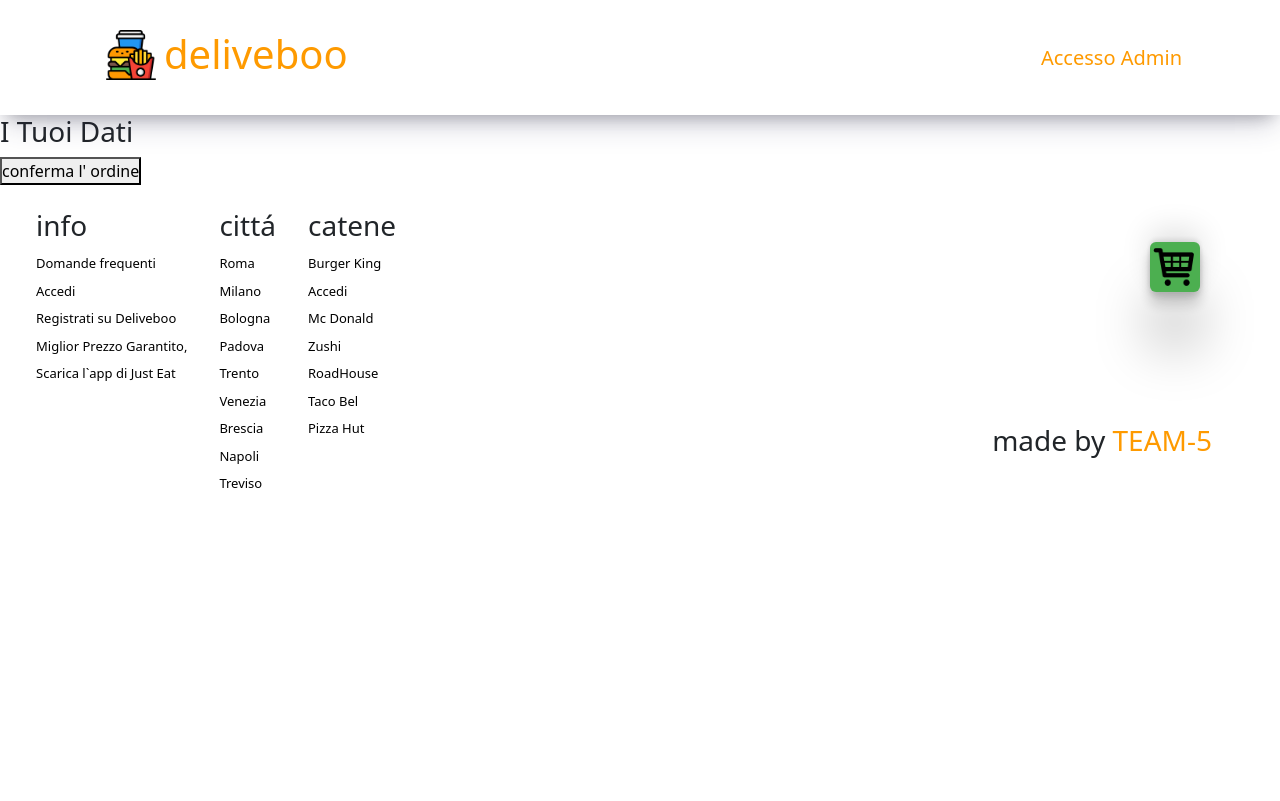
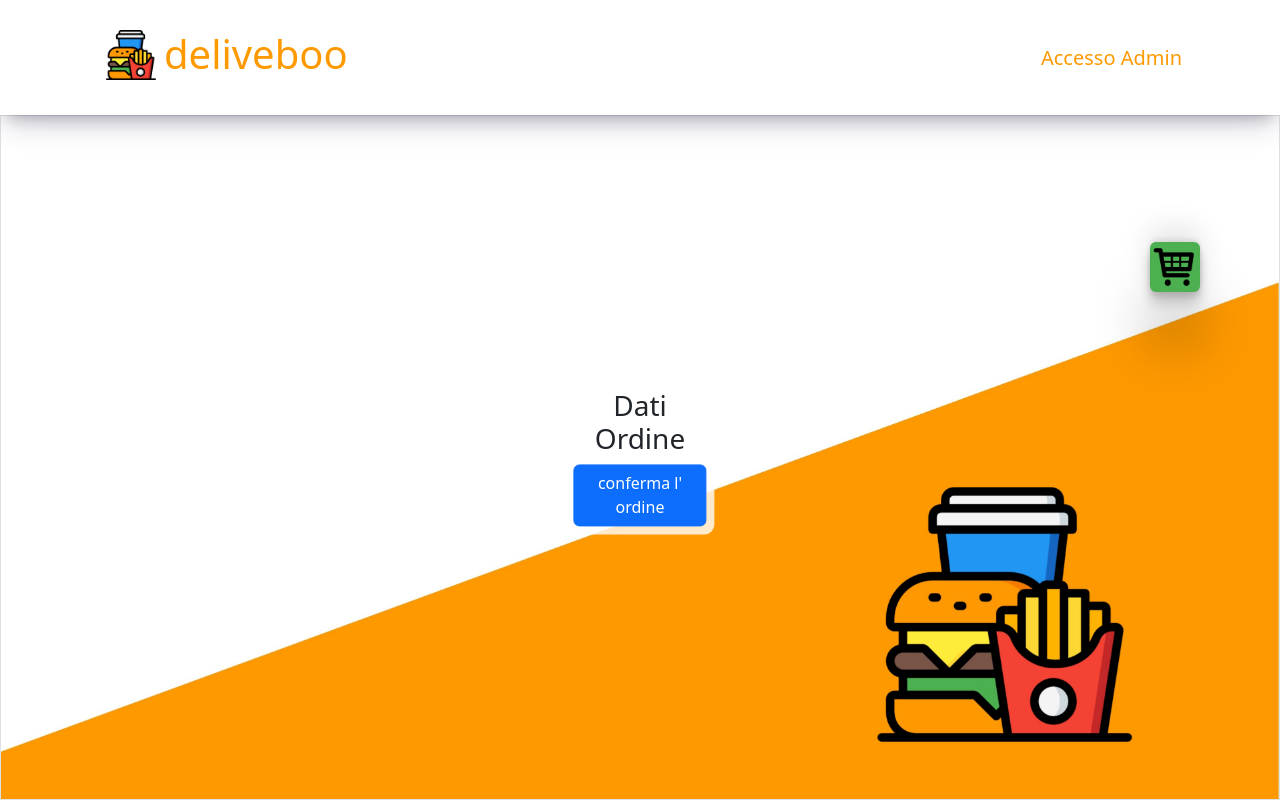
Before and after one commit to FrancescoBonandin/team-5-deliveboo-vue, a Vue app: page /restaurant/CheckoutPage/OrderSubmit in a window 1280 px wide. Shown: the top 801 px of the page. Built offline with nearby package versions, Linux system fonts and the light colour scheme.

Commit message:
edit: OrderSubmit

```diff
--- a/src/pages/OrderSubmitPage.vue
+++ b/src/pages/OrderSubmitPage.vue
@@ -113,23 +113,23 @@ export default {
 </script>
 
 <template>
-
-<div class="row">
-    <div class="col">
-        <div v-for="product in cart" class="card">
+<div class="container-fluid submit-page position-relative border">
+  <div class="d-flex justify-content-center align-items-center position-absolute top-50 start-50 translate-middle">
+      <div class="col-10 ">
+          <div v-for="product in cart" class="light-bg-card mb-3 text-center p-2">
 
             <h4 class="card-title">
               {{ product.name }} X {{ product.quantity }}
             </h4>
 
-            <div class="row">
+            <div class="row justify-content-between align-items-center">
 
-                <div class="col-4">
-                    <img :src="product.full_image" alt="">
+                <div class="col-5">
+                  <img :src="product.full_image" alt="" class="img-fluid rounded-3">
 
                 </div>
 
-                <div class="col-8">
+                <div class="col-7">
 
                   <div>
                     {{ product.ingredients }}
@@ -147,16 +147,16 @@ export default {
               </div>
           </div>
 
-        <div>
+          <div class="light-bg-card text-center p-2">
             <h3>
-                I Tuoi Dati
+                Dati Ordine
             </h3>
 
             <div v-for="info in store.content.customerInfo">
                 {{info}}
             </div>
 
-            <button @click="SendOrder() ">
+            <button @click="SendOrder() " class="btn btn-primary">
                 conferma l' ordine
             </button>
 
@@ -164,10 +164,20 @@ export default {
       </div>
   </div>
 
+</div>
+
 </template>
 
 <style lang="scss" scoped>
+  .submit-page {
+    background-image: url('../../public/img/deliveboo client simple 2.jpg');
 
+    background-size: cover;
+
+    background-position: bottom;
+
+    min-height: calc(100vh - 7.1875rem);
+  }
 
 
 </style>
```
Lines whose indentation alone changed are shown as unchanged.
